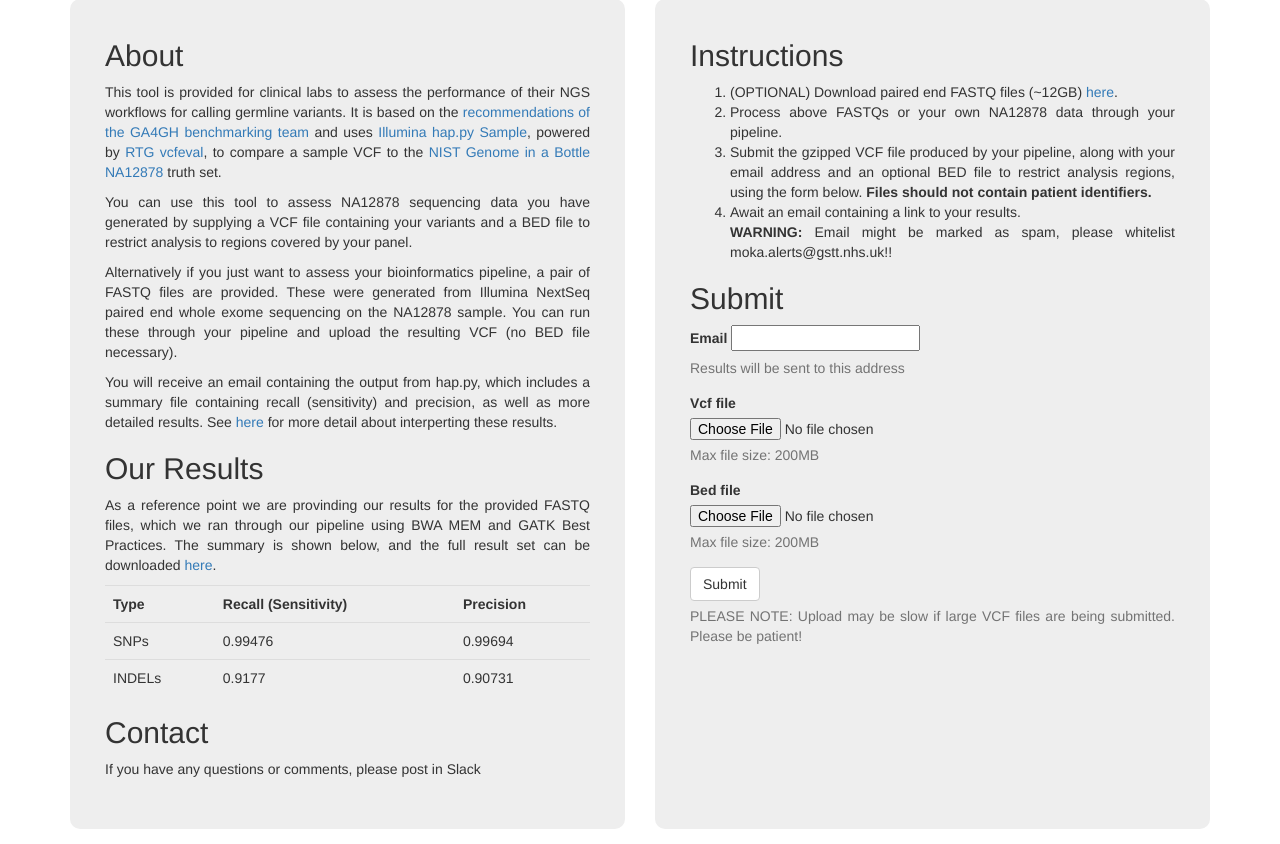
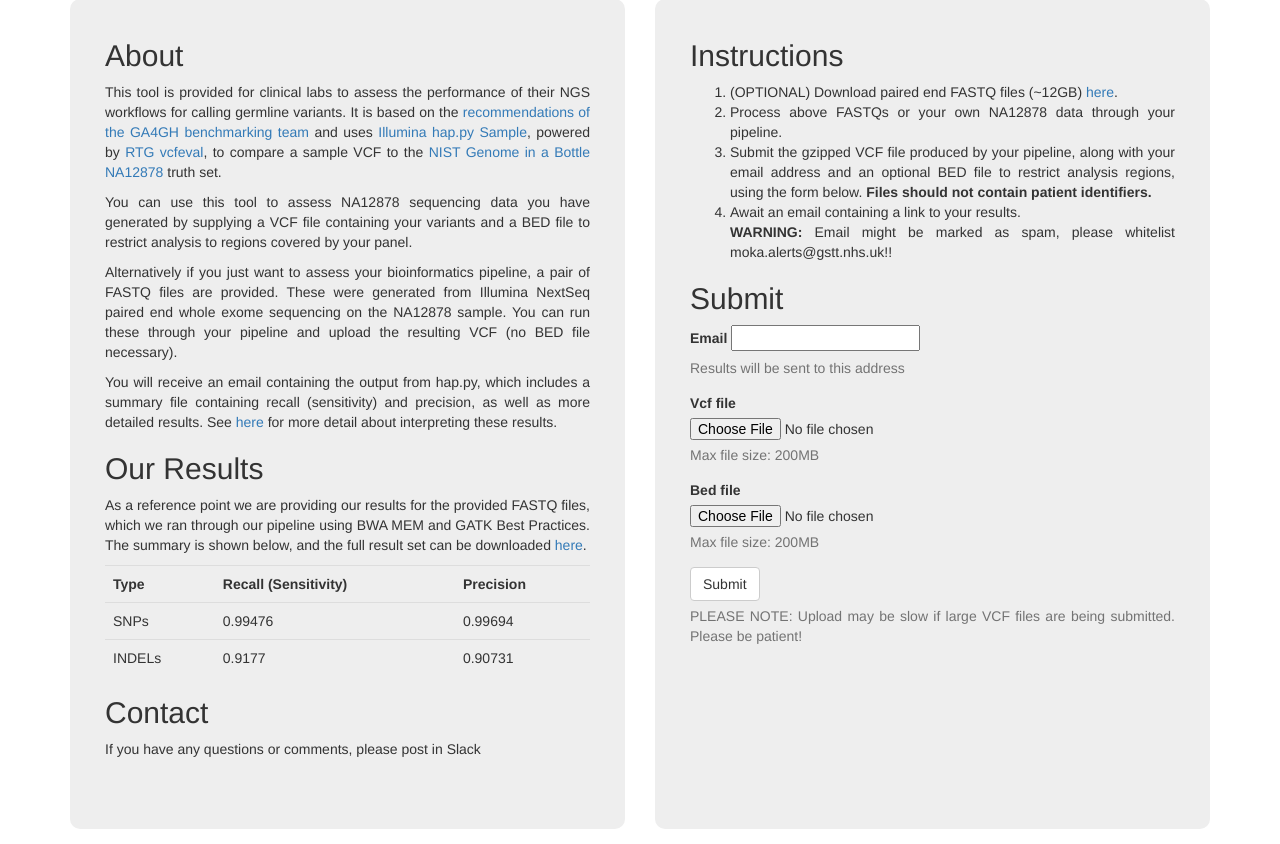
Before and after one commit to moka-guys/benchmarking_tool, a Django app: template happy_vcfeval/templates/happy_vcfeval/upload.html in a window 1280 px wide. Shown: the part 388-1232 px from the top of the page. Run offline with Django 3.2, Linux system fonts and the light colour scheme; the template is opened without the code that fills it: most values are stand-ins (such as "Sample title", 1, 10 or a date in 2020); form fields are guessed from the names that the template uses; some libraries are stand-ins or nearby versions.

Commit message:
Fix typos. Fixes #34

```diff
--- a/happy_vcfeval/templates/happy_vcfeval/upload.html
+++ b/happy_vcfeval/templates/happy_vcfeval/upload.html
@@ -49,10 +49,10 @@
           <p>Alternatively if you just want to assess your bioinformatics pipeline, a pair of FASTQ files are provided. These were generated from Illumina NextSeq paired end whole exome sequencing on the  NA12878 sample. You can run these through your pipeline and upload the resulting VCF (no BED file necessary).
           </p>
           <p>
-          You will receive an email containing the output from hap.py, which includes a summary file containing recall (sensitivity) and precision, as well as more detailed results. See <a href="https://github.com/Illumina/hap.py/blob/master/doc/happy.md" target="_blank">here</a> for more detail about interperting these results.
+          You will receive an email containing the output from hap.py, which includes a summary file containing recall (sensitivity) and precision, as well as more detailed results. See <a href="https://github.com/Illumina/hap.py/blob/master/doc/happy.md" target="_blank">here</a> for more detail about interpreting these results.
           </p>
           <h2>Our Results</h2>
-          <p>As a reference point we are provinding our results for the provided FASTQ files, which we ran through our pipeline using BWA MEM and GATK Best Practices. The summary is shown below, and the full result set can be downloaded <a href=" {{our_results}} ">here</a>.</p>
+          <p>As a reference point we are providing our results for the provided FASTQ files, which we ran through our pipeline using BWA MEM and GATK Best Practices. The summary is shown below, and the full result set can be downloaded <a href=" {{our_results}} ">here</a>.</p>
           <table class=table>
           <tr>
           	<th>Type</th>
```
